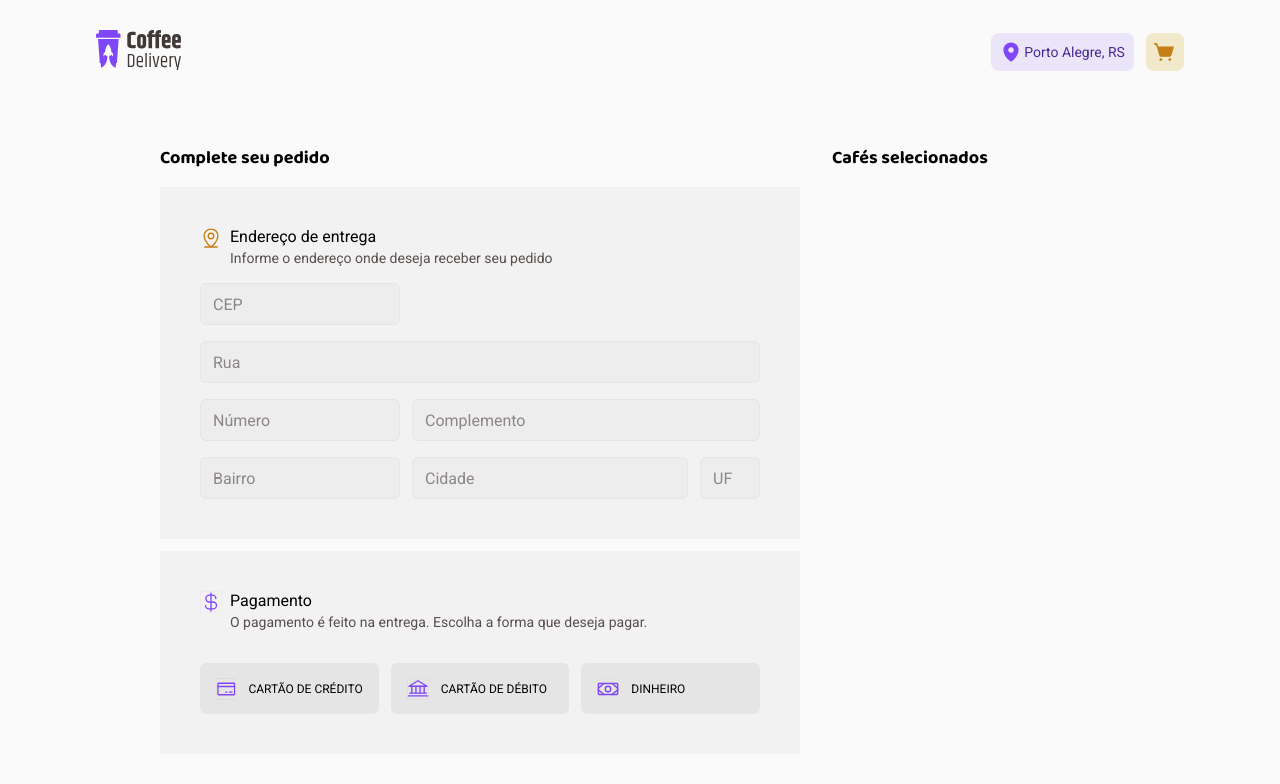
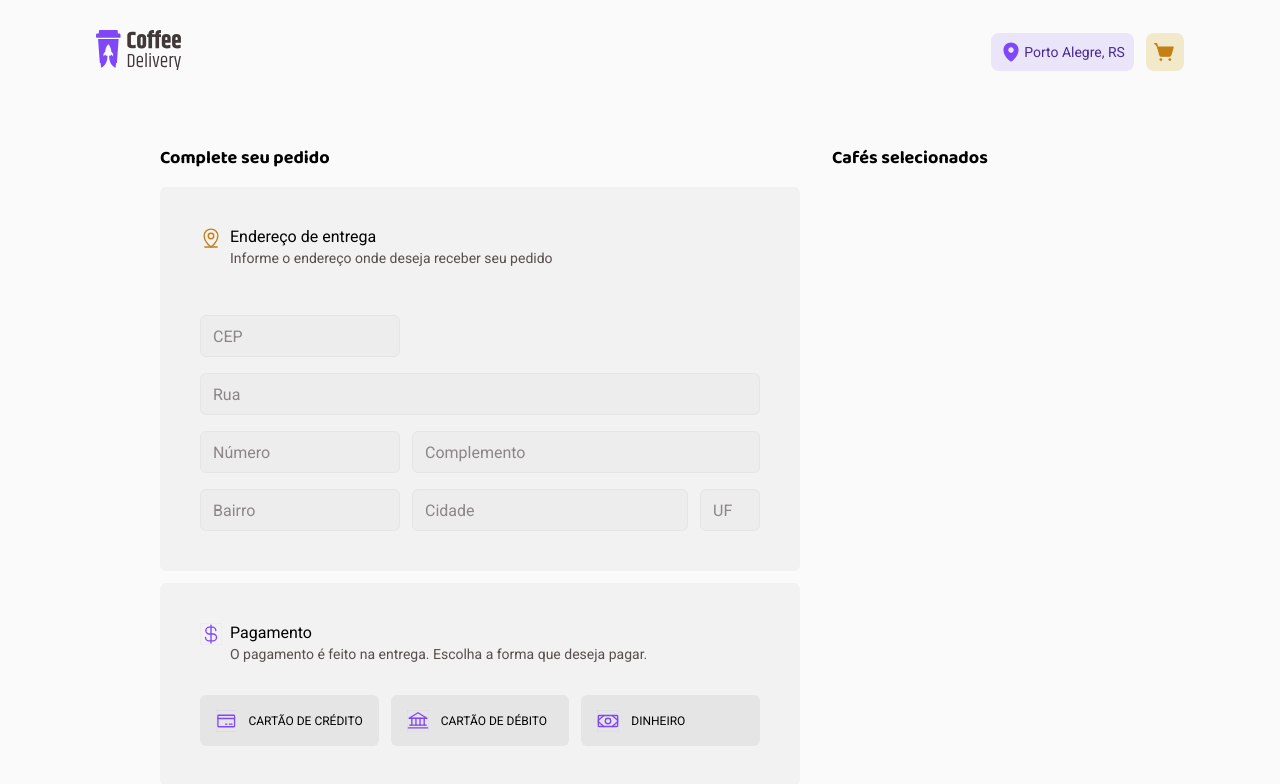
Before and after one commit to carlos-hr/coffee-delivery, a React (Create React App) app: page /checkout in a window 1280 px wide. Shown: the top 784 px of the page. Built offline with nearby package versions, Linux system fonts and the light colour scheme.

Commit message:
fix(styles): general adjusttments in form

```diff
--- a/src/components/CheckoutForm/AddressForm/styled.ts
+++ b/src/components/CheckoutForm/AddressForm/styled.ts
@@ -18,6 +18,7 @@ export const CheckoutTitle = styled.div`
   font-weight: 400;
   display: flex;
   gap: 0.5rem;
+  padding-bottom: 2rem;
 
   svg path,
   circle,
--- a/src/components/CheckoutForm/styled.ts
+++ b/src/components/CheckoutForm/styled.ts
@@ -6,4 +6,8 @@ export const MainContainer = styled.div`
   display: flex;
   flex-direction: column;
   gap: 0.75rem;
+
+  > div {
+    border-radius: 6px;
+  }
 `;
```
